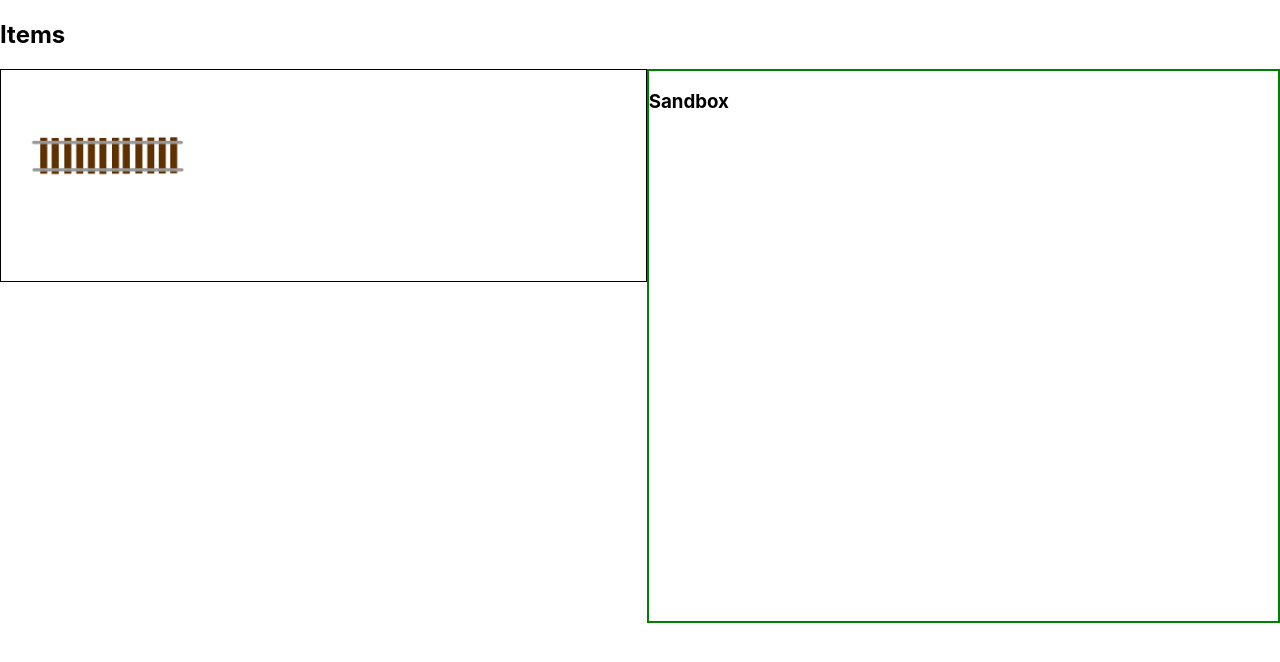
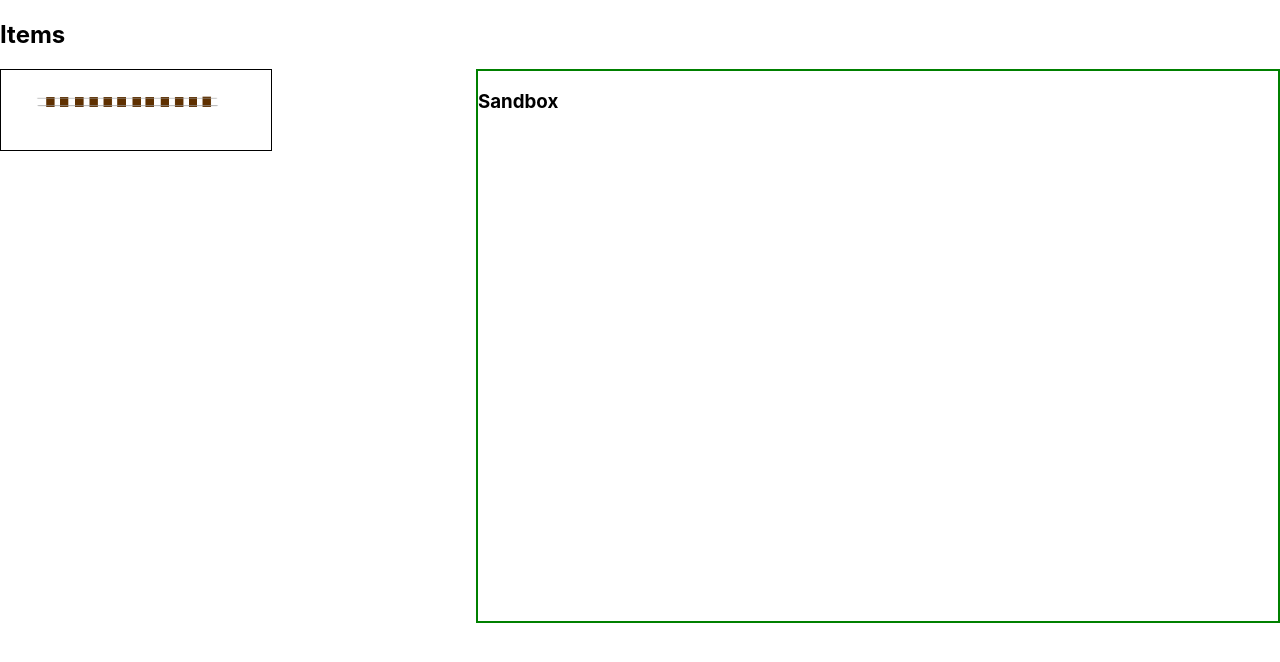
Before and after one commit to Dynamo700/railway_builder, a React (Create React App) app: page / in a window 1280 px wide. Shown: the top 662 px of the page. Built offline with nearby package versions, Linux system fonts and the light colour scheme.

Commit message:
Item box resized.

```diff
--- a/src/App.js
+++ b/src/App.js
@@ -3,12 +3,12 @@ import { useState } from "react";
 import { motion } from "framer-motion";
 
 const PngComponents = {
-  'track 1': <img src="/images/Track_1.PNG" alt="track 1" height="30%" width="30%" />,
+  'track 1': <img src="/images/Track_1.PNG" alt="track 1" height="90%" width="90%" />
 
 };
 
 const InitialItems = {
-  'track 1': {x: 0, y: 0, inSandbox: false}, // Ensure `inSandbox` is part of initial state
+  'track 1': {x: 0, y: 0, inSandbox: false} // Ensure `inSandbox` is part of initial state
 
 };
 
@@ -42,7 +42,9 @@ export default function App() {
                   drag
                   onDragEnd={(event, info) => handleDrag(event, info, id)}
                   style={{
-                    marginBottom: '10px',
+                    height: '60px',
+                    width: '250px',
+                    marginBottom: '5px',
                     cursor: 'grab',
                     padding: '10px',
                     border: '1px solid black',
```
